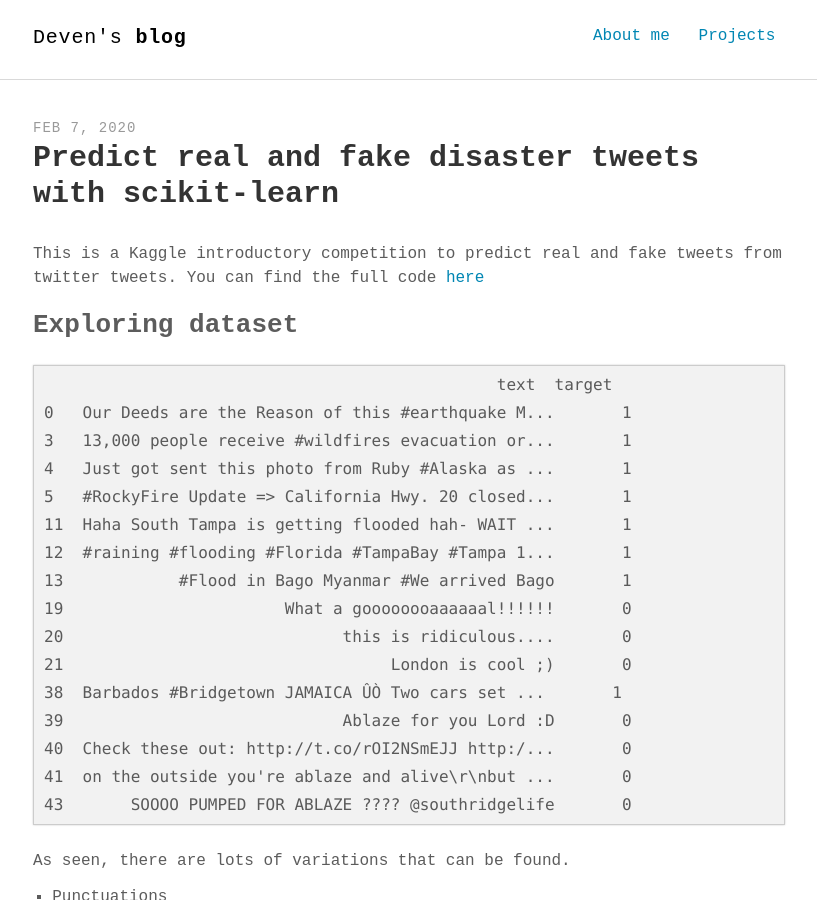
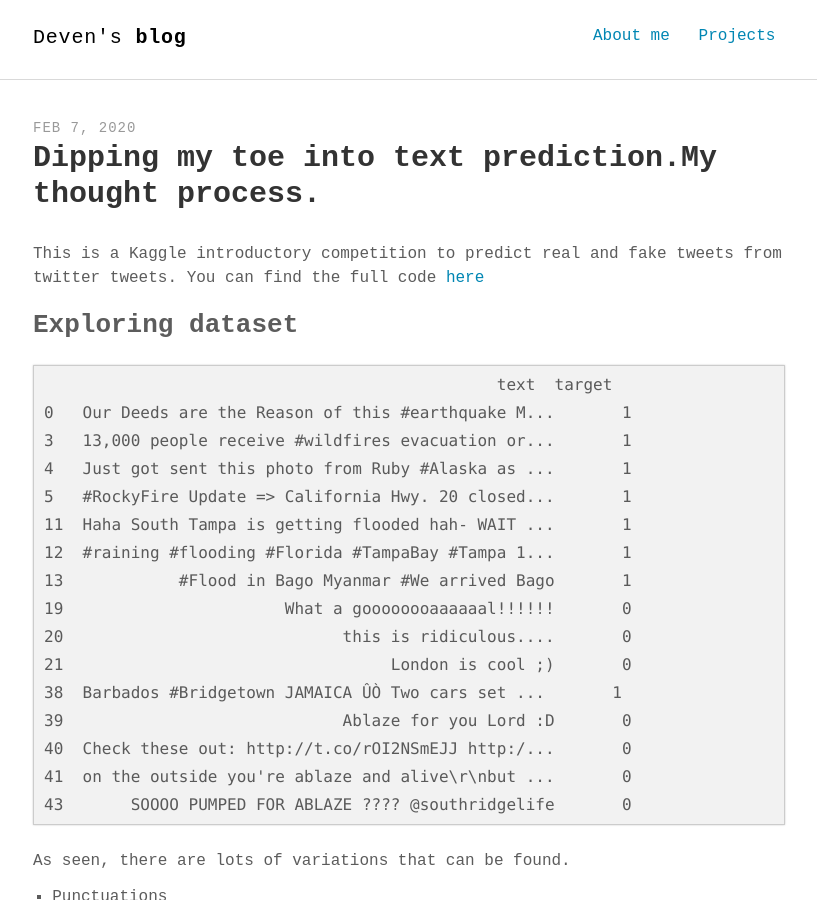
Before and after one commit to devennn/devennn.github.io, a Jekyll site: the page built from _posts/2020-02-07-kaggle-disaster-tweets.md, in a window 1280 px wide and 900 px high. Shown: the whole window, without its empty margins (231-1048 px from the left). Built offline with Jekyll 4.4.1, drawn with Linux system fonts in a browser that asks for light colours; some web fonts are replaced.

Commit message:
Update 2020-02-07-kaggle-disaster-tweets.md

```diff
--- a/_posts/2020-02-07-kaggle-disaster-tweets.md
+++ b/_posts/2020-02-07-kaggle-disaster-tweets.md
@@ -1,5 +1,5 @@
 ---
-title: Predict real and fake disaster tweets with scikit-learn
+title: Dipping my toe into text prediction.My thought process.
 layout: post
 ---
 
```
